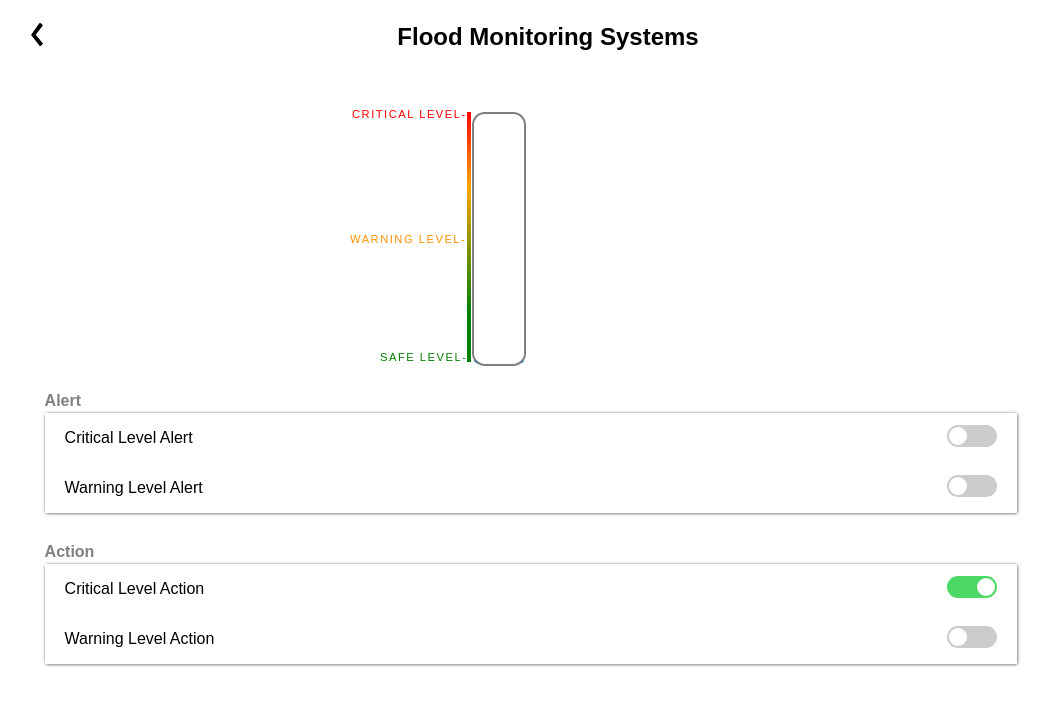
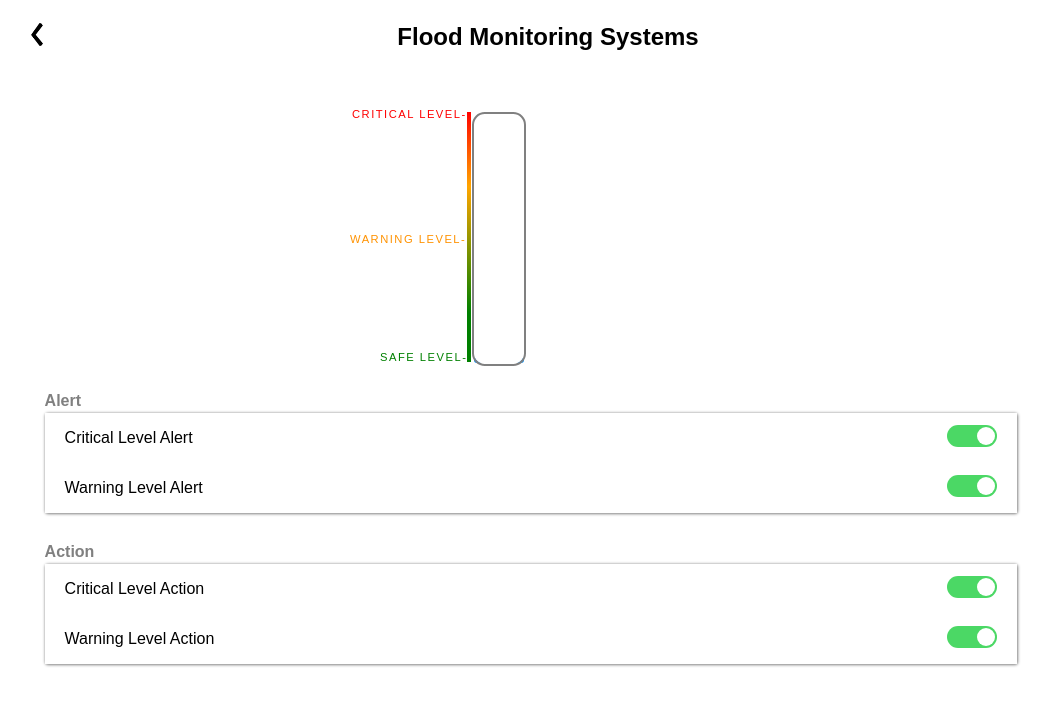
Before and after one commit to mddranasinghe/Flood-Monitoring-Systems-Real-Time-Warning-for-Water-Level, a plain HTML site: page controller/flood.html in a window 1280 px wide. Shown: the whole page, without its empty margins (109-1160 px from the left). Drawn offline with Linux system fonts and the light colour scheme.

Commit message:
Update flood.html

```diff
--- a/controller/flood.html
+++ b/controller/flood.html
@@ -249,14 +249,14 @@
     <div class="status_box">
         <div class="topic"><p>Critical Level Alert</p></div>
         <div class="option">  <div class="toggle">
-        <input type="checkbox" id="c_al" onclick="actionClose('c_al')" ><label for="c_al" ></label></div>
+        <input type="checkbox" id="c_al" onclick="actionClose('c_al')" checked><label for="c_al" ></label></div>
      </div>
     </div>
 
     <div class="status_box">
         <div class="topic"><p>Warning Level Alert</p></div>
         <div class="option">  <div class="toggle">
-        <input type="checkbox" id="w_al" onclick="actionClose('w_al')" ><label for="w_al" ></label></div>
+        <input type="checkbox" id="w_al" onclick="actionClose('w_al')" checked><label for="w_al" ></label></div>
      </div>
     </div>
 </div>
@@ -274,7 +274,7 @@
                     <div class="status_box">
                         <div class="topic"><p>Warning Level  Action</p></div>
                         <div class="option">  <div class="toggle">
-                        <input type="checkbox" id="w_ac" onclick="actionClose('w_ac')" ><label for="w_ac" ></label></div>
+                        <input type="checkbox" id="w_ac" onclick="actionClose('w_ac')" checked ><label for="w_ac" ></label></div>
                      </div>
                     </div>
 
```
